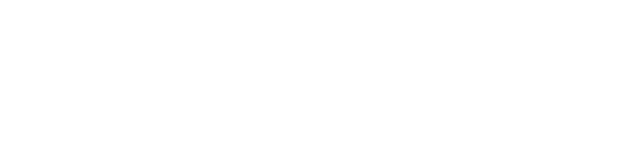
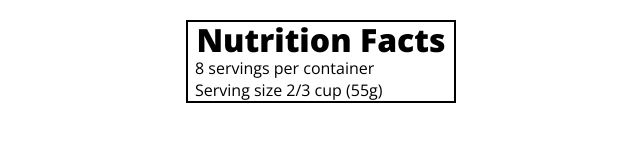
Before and after one commit to lengleman-spec/nutrition-label, a plain HTML site: page index.html in a window 1280 px wide. Shown: the whole page, without its empty margins (319-959 px from the left). Drawn offline with nearby package versions, Linux system fonts and the light colour scheme.

Commit message:
added css file and top box of nutrition label

```diff
--- a/index.html
+++ b/index.html
@@ -4,6 +4,18 @@
     <meta charset="UTF-8" />
     <meta name="viewport" content="width=device-width, initial-scale=1.0" />
     <title>Document</title>
+
+    <link
+      rel="stylesheet"
+      href="https://fonts.googleapis.com/css?family=Open+Sans:400,700,800"
+    />
+    <link rel="stylesheet" href="styles.css" />
   </head>
-  <body></body>
+  <body>
+    <div class="label">
+      <h1>Nutrition Facts</h1>
+      <p>8 servings per container</p>
+      <p>Serving size 2/3 cup (55g)</p>
+    </div>
+  </body>
 </html>
--- /dev/null
+++ b/styles.css
@@ -0,0 +1,25 @@
+* {
+  box-sizing: border-box;
+}
+
+html {
+  font-size: 16px;
+}
+body {
+  font-family: "Open Sans", sans-serif;
+}
+h1 {
+  font-weight: 800;
+  text-align: center;
+  margin: -4px 0;
+}
+p {
+  margin: 0;
+}
+
+.label {
+  border: 2px solid black;
+  width: 270px;
+  margin: 20px auto;
+  padding: 0 7px;
+}
```
